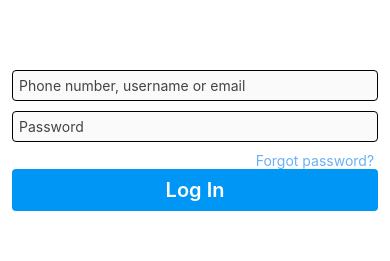
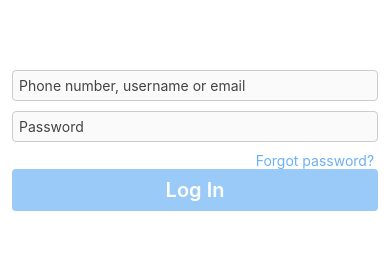
Before and after one commit to mustafcode10/InstaMustaf, a React Native app: screen /LoginScreen in a window 390 px wide. Shown: the part 220-481 px from the top of the page. Built offline with nearby package versions, Linux system fonts and the light colour scheme.

Commit message:
finished login with formik validation

```diff
--- a/components/loginScreen/LoginForm.js
+++ b/components/loginScreen/LoginForm.js
@@ -1,4 +1,4 @@
-import React from "react";
+import React,{useState} from "react";
 import {
   StyleSheet,
   Text,
@@ -7,12 +7,30 @@ import {
   Pressable,
   TouchableOpacity,
 } from "react-native";
-
+import {Formik} from 'formik';
+import * as Yup from 'yup';
+import Validator from 'email-validator';
 const LoginForm = () => {
+  const LoginFormSchema = Yup.object().shape({
+    email: Yup.string().email().required('An email is required'),
+    password: Yup.string()
+    .required()
+    .min(6,'Your password has to have a least 6 characters' ),
+  })
   return (
     <View style={styles.wrapper}>
+    <Formik
+    initialValues ={{email: '', password: ''}}
+    onSubmit={(values)=> {
+      console.log(values)
+    }}
+    validationSchema = {LoginFormSchema}
+    validateOnMount = {true}
+
+    >
+    {({handleChange, handleBlur, handleSubmit, values, isValid})=>(
       <>
-        <View style={styles.inputField}>
+        <View style={[styles.inputField, {borderColor: values.email.length < 1 || Validator.validate(values.email) ? '#ccc' : 'red'}]}>
           <TextInput
             placeholderTextColor="#444"
             placeholder="Phone number, username or email"
@@ -20,9 +38,12 @@ const LoginForm = () => {
             keyboardType="email-address"
             textContentType="emailAddress"
             autoFocus={true}
+            onChangeText = {handleChange('email')}
+            onBlur={handleBlur('email')}
+            value={values.email}
           />
         </View>
-        <View style={styles.inputField}>
+        <View style={[styles.inputField, {borderColor :  1 > values.password.length  ||  values.password.length >= 6 ? '#ccc' : 'red'}]}>
           <TextInput
             placeholderTextColor="#444"
             placeholder="Password"
@@ -30,6 +51,9 @@ const LoginForm = () => {
             autoCorrect={false}
             secureTextEntry={true}
             textContentType="password"
+            onChangeText={handleChange('password')}
+            onBlur={handleBlur('password')}
+            value={values.password}
           />
         </View>
         <View style={{ alignItems: "flex-end", margginBottom: 30 }}>
@@ -37,8 +61,9 @@ const LoginForm = () => {
         </View>
         <Pressable
           titleSize={20}
-          style={styles.button}
-          onPress={() => alert("you clicked me")}
+          style={styles.button(isValid)}
+          onPress={handleSubmit}
+          disabled={!isValid}
         >
           <Text style={styles.buttonText}>Log In</Text>
         </Pressable>
@@ -49,6 +74,8 @@ const LoginForm = () => {
           </TouchableOpacity>
         </View>
       </>
+      )}
+      </Formik>
     </View>
   );
 };
@@ -66,13 +93,13 @@ const styles = StyleSheet.create({
     marginBottom: 10,
     borderWidth: 1,
   },
-  button: {
-    backgroundColor: "#0096F6",
+  button: isValid => ({
+    backgroundColor: isValid ?"#0096F6" : "#9ACAF7",
     alignItems: "center",
     justifyContent: "center",
     minHeight: 42,
     borderRadius: 4,
-  },
+  }),
   buttonText: {
     fontWeight: "600",
     color: "#fff",
--- a/package.json
+++ b/package.json
@@ -10,6 +10,7 @@
   "dependencies": {
     "@react-navigation/native": "^6.0.6",
     "@react-navigation/stack": "^6.0.11",
+    "email-validator": "^2.0.4",
     "expo": "~43.0.0",
     "expo-status-bar": "~1.1.0",
     "formik": "^2.2.9",
```
Also changed, not shown: 2 other files (tests, documents, lock files or other folders).
